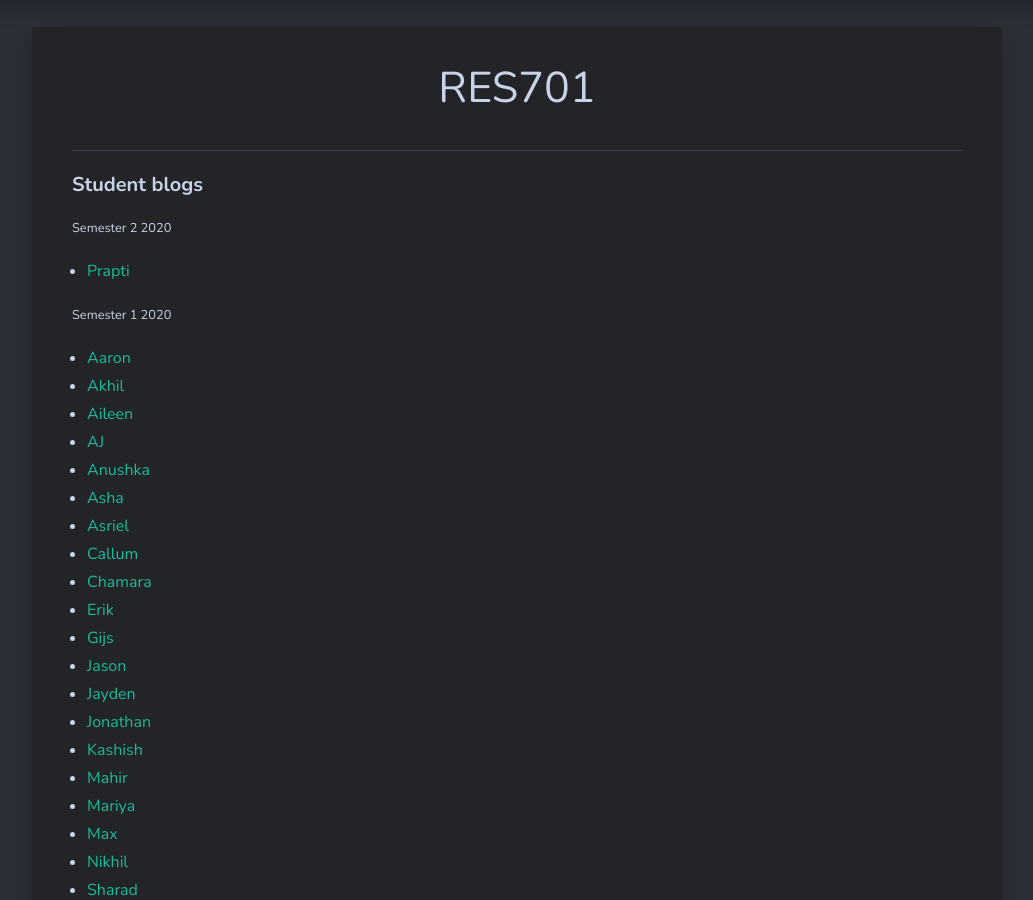
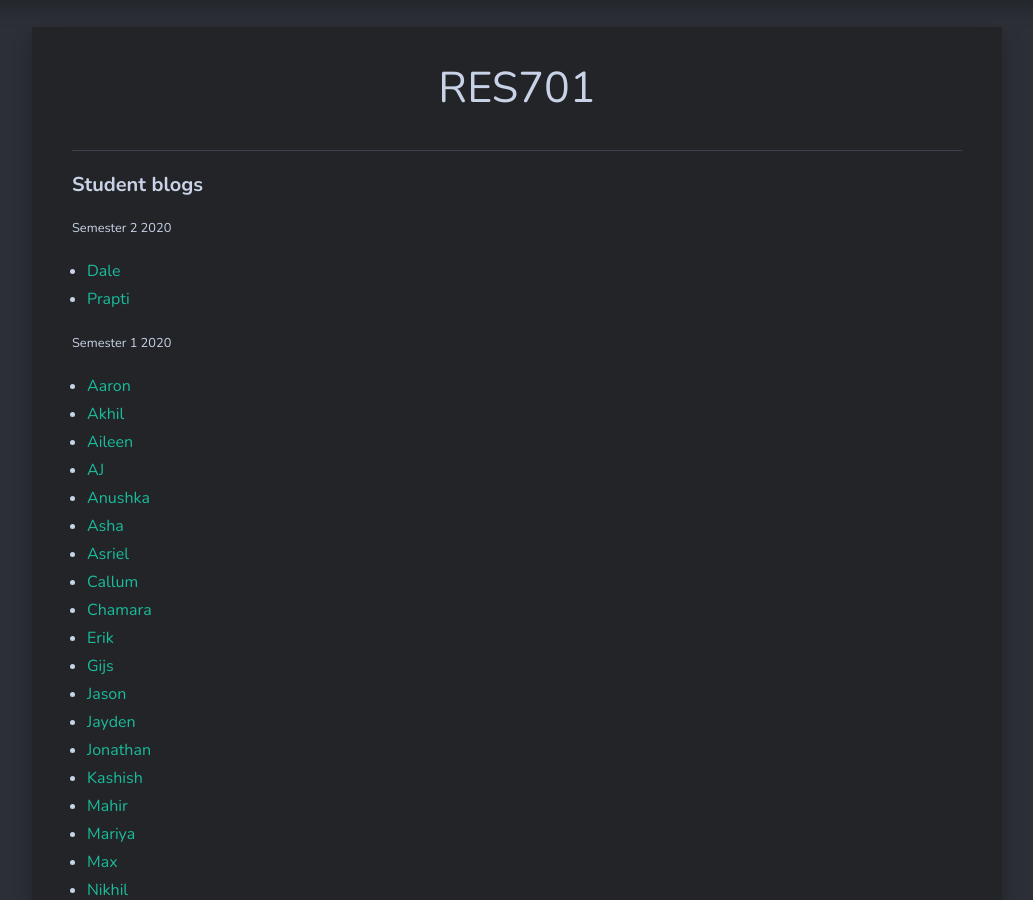
Before and after one commit to larsoliverdam/nmit, a Jekyll site: the page built from _pages/RES701.md, in a window 1280 px wide and 900 px high, scrolled down 698 px. Shown: the whole window, without its empty margins (123-1156 px from the left). Built offline with Jekyll 4.4.1, drawn with Linux system fonts in a browser that asks for light colours; nearby versions of some CDN libraries; comment, search, counter and statistics services are not loaded.

Commit message:
add RES701 blog links

```diff
--- a/_pages/RES701.md
+++ b/_pages/RES701.md
@@ -8,6 +8,7 @@ image: 08.jpg
 #### Student blogs
 <small> Semester 2 2020</small>
 
+* [Dale](https://d-stephenson.github.io/)
 * [Prapti](https://res701praptimane.wordpress.com)
 
 <small> Semester 1 2020</small>
```
